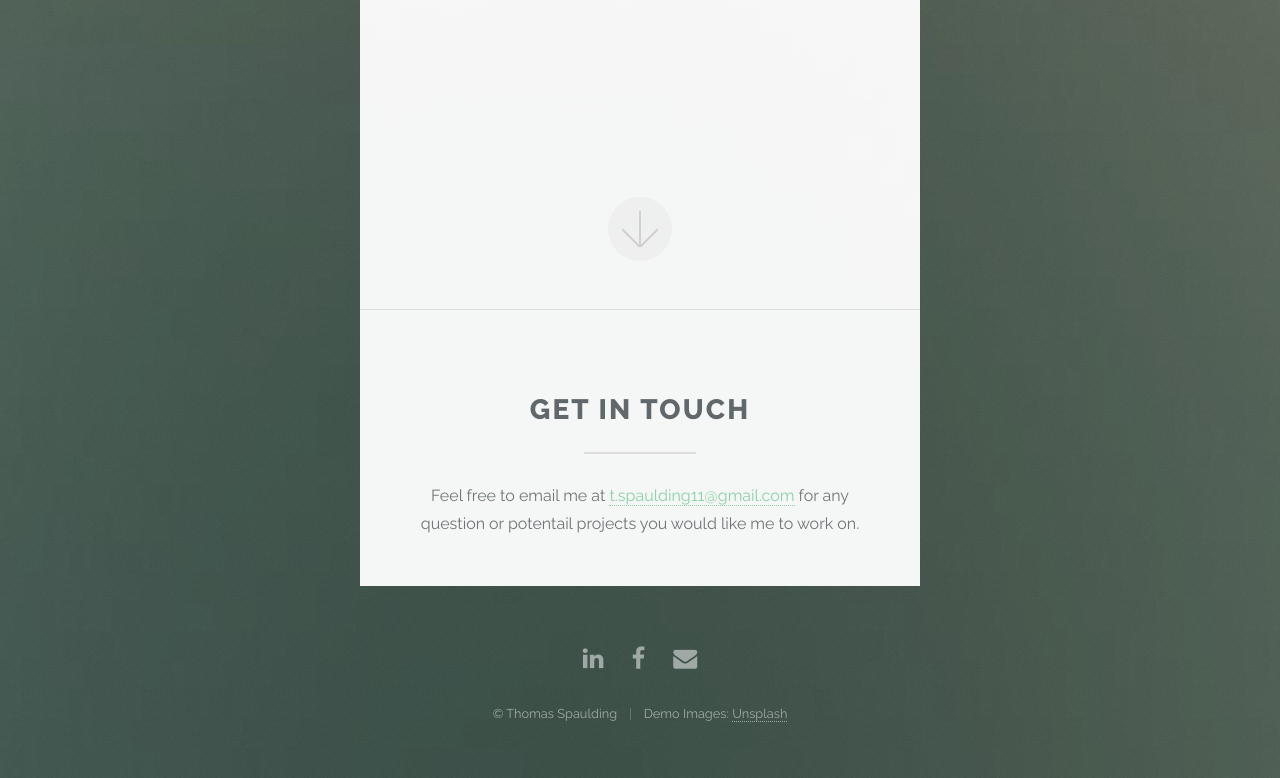
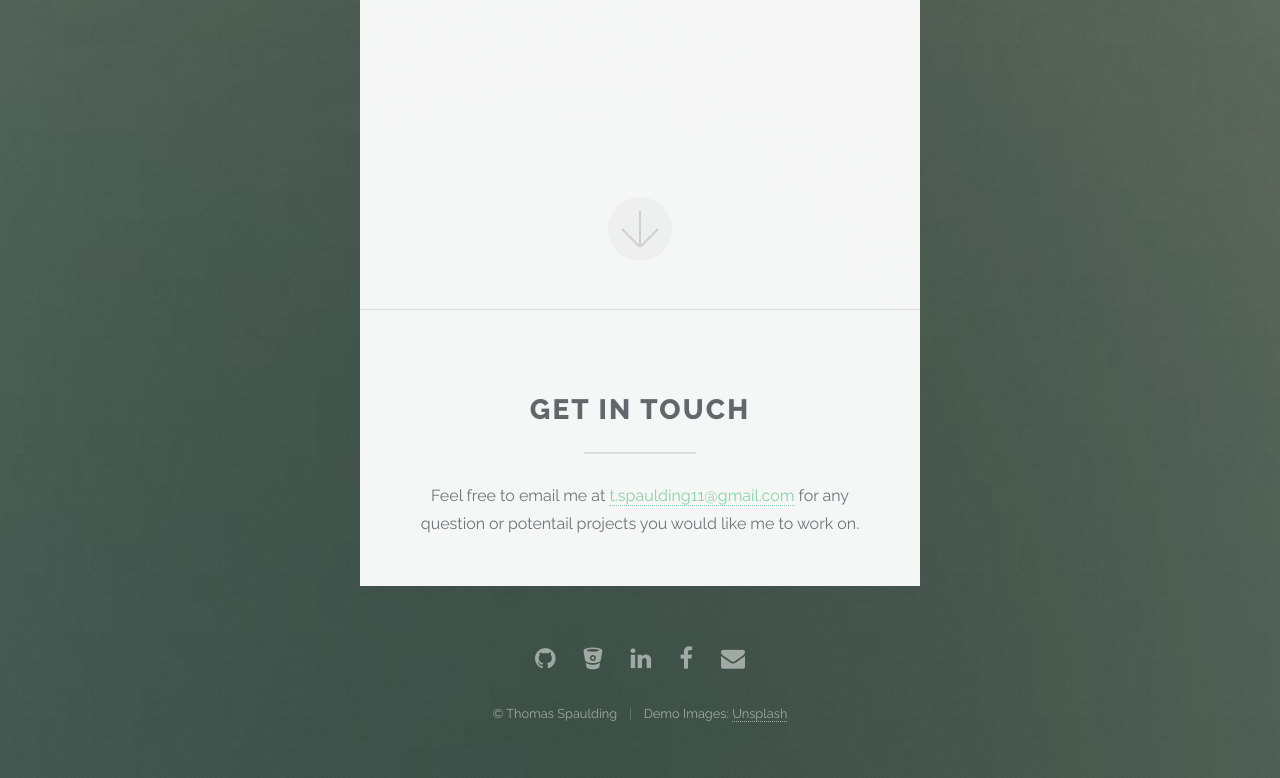
Before and after one commit to tspaulding0222/TomSpaulding, a plain HTML site: page index.html in a window 1280 px wide. Shown: the part 2891-3669 px from the top of the page. Drawn offline with Linux system fonts and the light colour scheme; files whose address does not match are found by name.

Commit message:
Added bitbucket and github icons and links to bottom

```diff
--- a/index.html
+++ b/index.html
@@ -107,6 +107,8 @@
 				</div>
 				<footer>
 					<ul class="icons">
+						<li><a href="https://github.com/tspaulding0222" class="icon alt fa-github"><span class="label">Github</span></a></li>
+						<li><a href="https://bitbucket.org/thomas_spaulding/" class="icon alt fa-bitbucket"><span class="label">Bitbucket</span></a></li>
 						<li><a href="https://www.linkedin.com/in/tspaulding" class="icon alt fa-linkedin"><span class="label">Twitter</span></a></li>
 						<li><a href="https://www.facebook.com/tspaulding2" class="icon alt fa-facebook"><span class="label">Facebook</span></a></li>
 						<li><a href="mailto:t.spaulding11@gmail.com" class="icon alt fa-envelope"><span class="label">Email</span></a></li>
```
